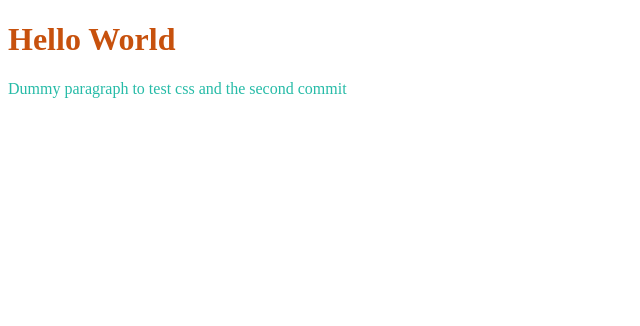
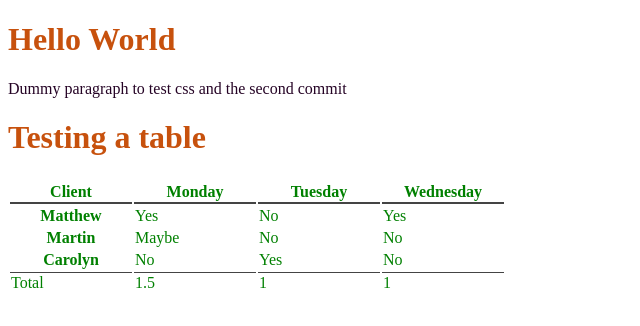
Before and after one commit to KatzAna/Basic, a plain HTML site: page index.html in a window 1280 px wide. Shown: the whole page, without its empty margins (0-640 px from the left). Drawn offline with Linux system fonts and the light colour scheme.

Commit message:
table added with formatting

```diff
--- a/css/style.css
+++ b/css/style.css
@@ -4,5 +4,21 @@
 /* Project name: */
 /* Description */
 
-h1 {color:rgb(199, 81, 13)}
-p{color:rgb(38, 187, 167)}
+body{color: rgb(37, 3, 37);}
+h1 {color:rgb(199, 81, 13);}
+
+
+/* Table style*/
+
+table {
+    border: none;
+    color: green;}
+
+td th {text-align: left;}
+
+thead th {
+    border-bottom: 2px solid #444444;
+    width: 120px;}
+
+tfoot td {
+    border-top: 1px solid #444444;}
--- a/index.html
+++ b/index.html
@@ -20,6 +20,36 @@
             <h1>Hello World</h1>
             <p>Dummy paragraph to test css and the second commit</p>
 
+            <h1>Testing a table</h1>
+
+<table>
+    <thead>
+        <tr>
+        </tr>
+            <th scope="col"> Client</th><th scope="col">Monday</th> <th scope="col">Tuesday</th> <th scope="col">Wednesday</th>
+    </thead>
+    <tbody>
+        <tr>
+            <th scope="row">Matthew</th> <td>Yes</td> <td>No</td> <td>Yes</td>
+
+        </tr>
+        <tr>
+            <th scope="row">Martin</th> <td>Maybe</td> <td>No</td> <td>No</td>
+        </tr>
+
+        <tr>
+            <th scope="row">Carolyn</th> <td>No</td> <td>Yes</td> <td>No</td>
+        </tr>
+
+    </tbody>
+
+    <tfoot>
+        <tr> <td>Total</td> <td>1.5</td> <td>1</td> <td>1</td>
+        </tr>
+    </tfoot>
+
+
+</table>
     </body>
 
 </html>
```
